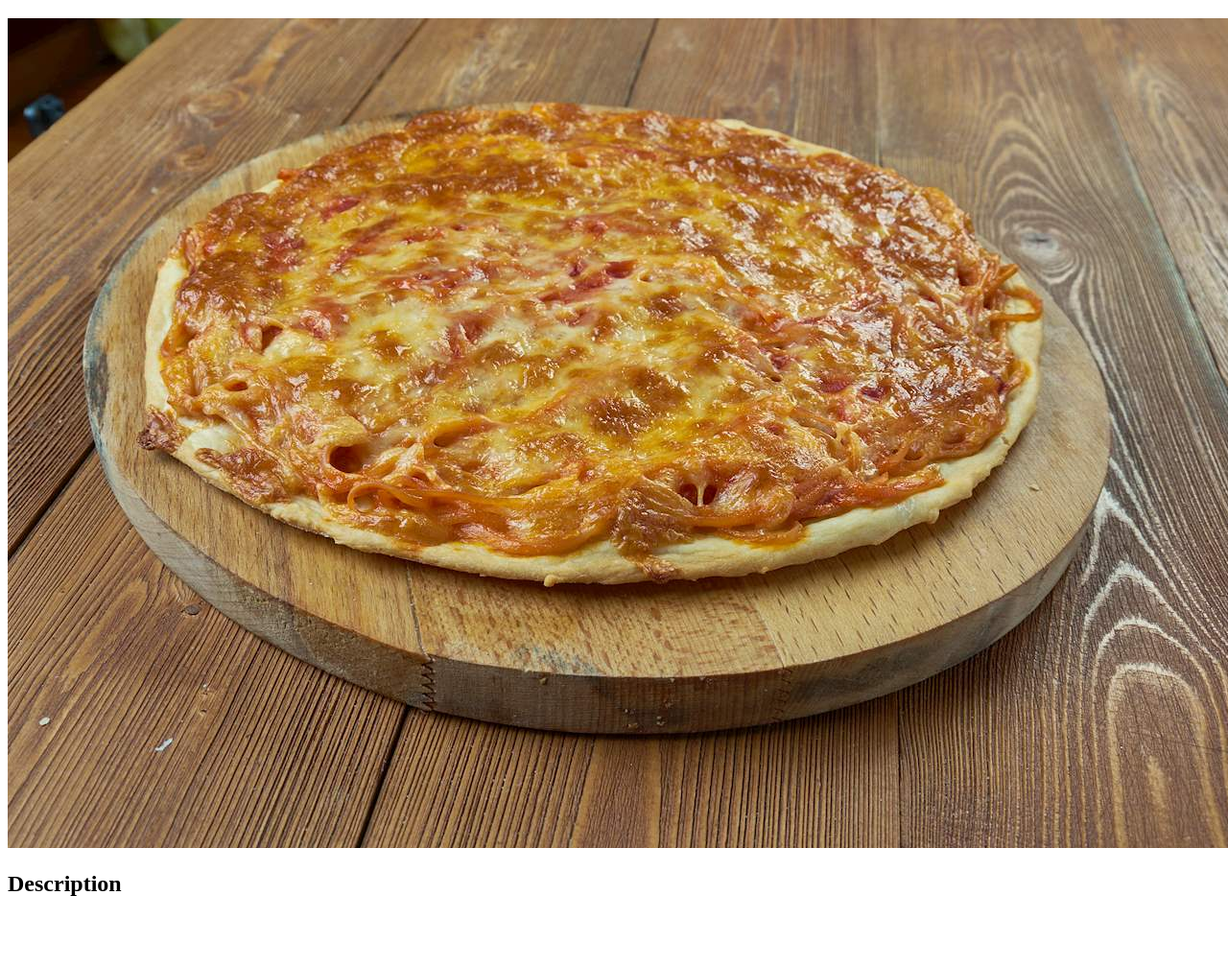
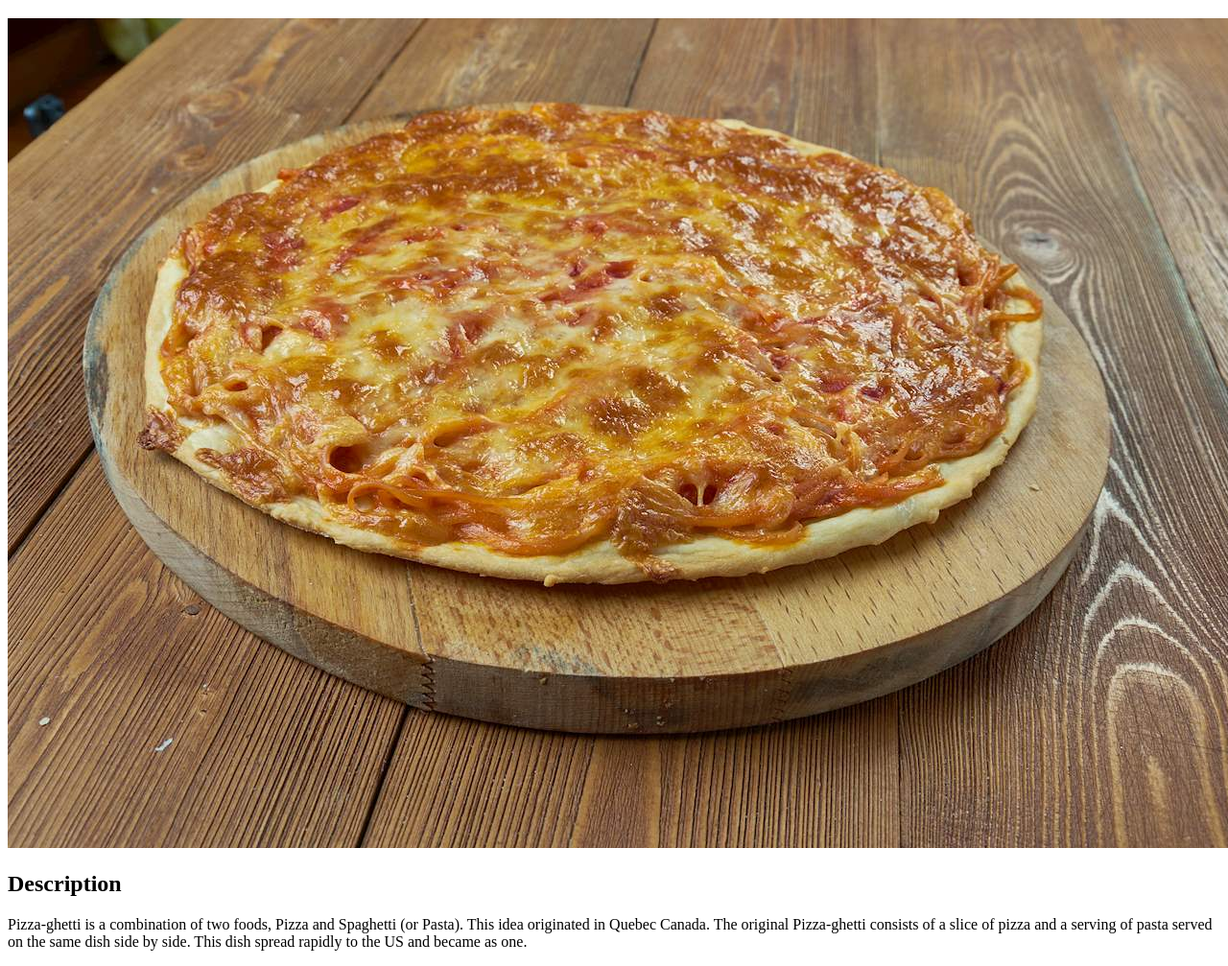
Before and after one commit to Fortunedan2/odin_recipes, a plain HTML site: page recipes/pizzaghetti.html in a window 1280 px wide. Shown: the part 61-1068 px from the top of the page at 96% size. Before the commit the page ends 1016 px from the top, so only its background shows below. Drawn offline with Linux system fonts and the light colour scheme; files whose address does not match are found by name.

Commit message:
Add description to pizzaghetti

```diff
--- a/recipes/pizzaghetti.html
+++ b/recipes/pizzaghetti.html
@@ -15,6 +15,11 @@
         <img src="/home/forte-dan/Desktop/repo/odin_recipes/images/Pizzaghetti.jpg">
 
         <h2>Description</h2>
+        <p>Pizza-ghetti is a combination of two foods,
+            Pizza and Spaghetti (or Pasta). This idea originated in Quebec Canada.
+            The original Pizza-ghetti consists of a slice of pizza
+            and a serving of pasta served on the same dish side by side.
+            This dish spread rapidly to the US and became as one.</p>
 
     </body>
 </html>
```
